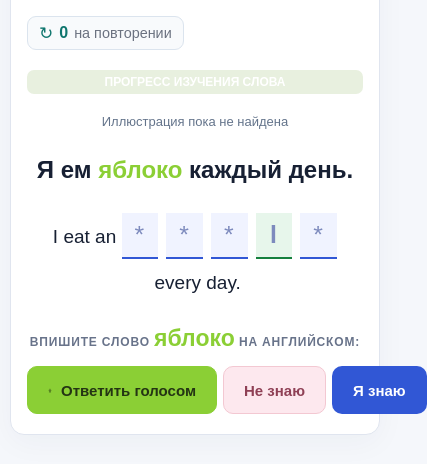
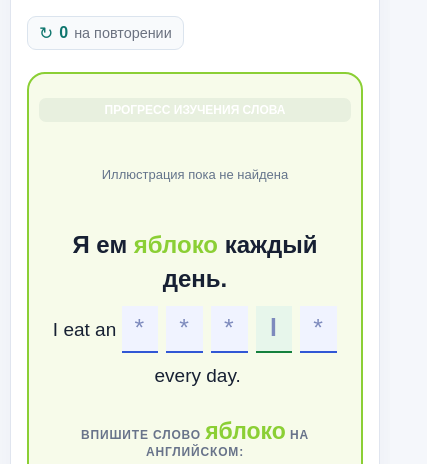
Before and after one commit to koretskyi/english-word-trainer, a React (Vite) app: page / in a window 390 px wide. Shown: the part 359-823 px from the top of the page, 427 px wide, since content can reach past the window. Built offline with nearby package versions, Linux system fonts and the light colour scheme.

Commit message:
Fix Words card frame to consistent dimensions across question and answers

```diff
--- a/src/styles.css
+++ b/src/styles.css
@@ -3812,3 +3812,66 @@ button:disabled {
 .correct-answer-word.is-correct-result strong {
   color: inherit;
 }
+
+
+/* Единая рамка и фиксированная геометрия карточки «Слова»
+   во время задания, после правильного и после неправильного ответа. */
+.study-card-shell {
+  position: relative;
+  box-sizing: border-box;
+  display: flex;
+  flex-direction: column;
+  justify-content: space-between;
+  align-items: stretch;
+  width: 100%;
+  height: 430px;
+  min-height: 430px;
+  min-width: 0;
+  margin: 22px 0 0;
+  padding: 20px 24px;
+  gap: 14px;
+  overflow: hidden;
+  border: 2px solid #8BCF35;
+  border-radius: 18px;
+  background: #f7fbea;
+}
+
+.study-card-shell > .russian-sentence {
+  margin-bottom: -12px;
+}
+
+.study-card-shell > .answer-result-card {
+  flex: 1 1 auto;
+  width: 100%;
+  height: 100%;
+  min-height: 0;
+  margin: 0;
+  padding: 0;
+}
+
+.study-card-shell.is-answered {
+  justify-content: stretch;
+}
+
+.study-card-shell .answer-review-progress {
+  flex: 0 0 auto;
+  width: 100%;
+  box-sizing: border-box;
+}
+
+@media (max-width: 700px) {
+  .study-card-shell {
+    height: 470px;
+    min-height: 470px;
+    padding: 16px 12px;
+    gap: 12px;
+  }
+}
+
+@media (max-width: 420px) {
+  .study-card-shell {
+    height: 500px;
+    min-height: 500px;
+    padding: 14px 10px;
+  }
+}
```
